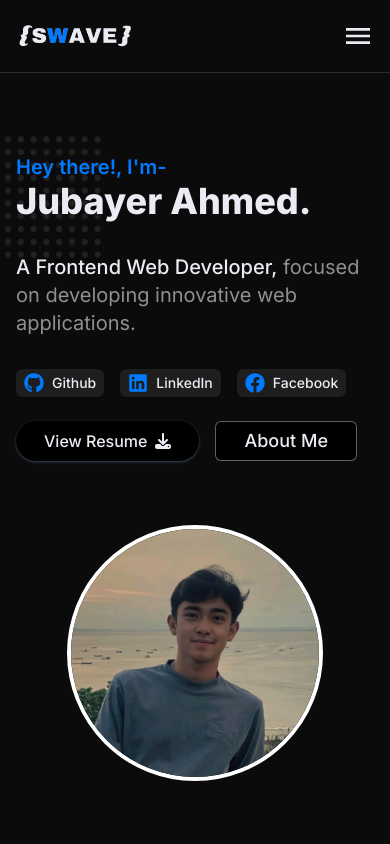
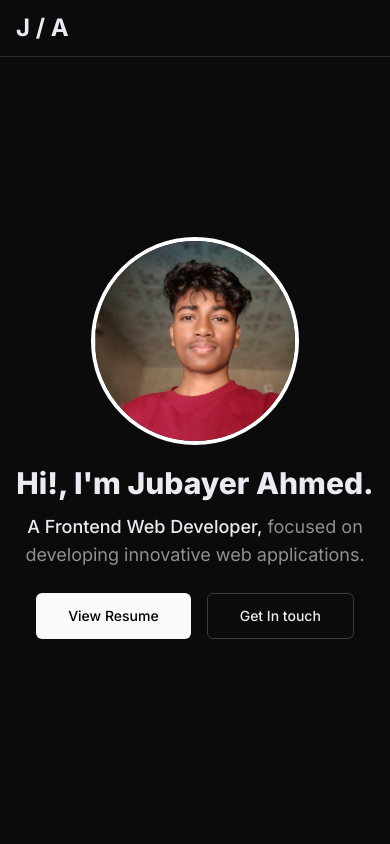
Before and after one commit to jubayerahmed46/react-portfolio, a React (Vite) app: page / in a window 390 px wide. Shown: the top 844 px of the page. Built offline with nearby package versions, Linux system fonts and the light colour scheme.

Commit message:
refector: changed hero section layout

```diff
--- /dev/null
+++ b/src/components/btns/PrimaryButton.jsx
@@ -0,0 +1,13 @@
+function PrimaryButton({ children, size = 1 }) {
+  return (
+    <button
+      className={`  ${
+        size === 1 ? "py-3 px-8" : "py-1 px-3"
+      } rounded-md text-black bg-[#FAFAFA] hover:bg-[#fafafaea]   my-6 text-sm flex justify-center gap-2 items-center font-medium shadow-gray-700 cursor-pointer  relative`}
+    >
+      {children}
+    </button>
+  );
+}
+
+export default PrimaryButton;
--- /dev/null
+++ b/src/components/btns/SecondaryButton.jsx
@@ -0,0 +1,13 @@
+function SecondaryButton({ children, size = 1 }) {
+  return (
+    <button
+      className={`  ${
+        size === 1 ? "py-3 px-8" : "py-1 px-3"
+      } rounded-md  border-1 border-white/20 hover:bg-[#fafafa1b]   my-6 text-sm flex justify-center gap-2 items-center font-medium shadow-gray-700 cursor-pointer  relative`}
+    >
+      {children}
+    </button>
+  );
+}
+
+export default SecondaryButton;
--- a/src/components/heading/Heading.jsx
+++ b/src/components/heading/Heading.jsx
@@ -1,5 +1,9 @@
 function Heading({ children }) {
-  return <h2 className=" text-2xl font-bold">{children}</h2>;
+  return (
+    <h2 className=" md:text-5xl text-2xl text-center font-bold mb-12">
+      {children}
+    </h2>
+  );
 }
 
 export default Heading;
--- a/src/components/home/Home.jsx
+++ b/src/components/home/Home.jsx
@@ -6,8 +6,8 @@ function Home() {
   return (
     <div>
       <Banner />
+      <Projects />
       <About />
-      <Projects />
       <Tech />
       <Contact />
     </div>
--- a/src/components/home/banner/Banner.jsx
+++ b/src/components/home/banner/Banner.jsx
@@ -2,24 +2,22 @@ import { FaGithub } from "react-icons/fa";
 import { FaLinkedin } from "react-icons/fa";
 import { FaFacebook } from "react-icons/fa";
 import { FaDownload } from "react-icons/fa6";
-import graphic from "../../../assets/graphic.svg";
 import myPic from "../../../assets/me.jpg";
 import { Link } from "react-router";
+import PrimaryButton from "../../btns/PrimaryButton";
+import SecondaryButton from "../../btns/SecondaryButton";
 
 function Banner() {
   const socialItems = [
     {
-      label: "Github",
       link: "https://github.com/jubayerahmed46",
       icon: <FaGithub />,
     },
     {
-      label: "LinkedIn",
       link: "/",
       icon: <FaLinkedin />,
     },
     {
-      label: "Facebook",
       link: "/",
       icon: <FaFacebook />,
     },
@@ -27,59 +25,33 @@ function Banner() {
 
   return (
     <div
-      className="flex lg:flex-row flex-col gap-10  lg:gap-16 xl:gap-36  items-center mt-20"
+      className=" flex flex-col items-center   text-center    h-[calc(100vh-250px)] justify-center"
       id="home"
     >
-      <div className="relative">
-        <img
-          src={graphic}
-          alt="Graphic"
-          className="absolute z-0 -top-5 -left-10 h-32   dark:contrast-75"
-        />
-
-        <h3 className="md:text-3xl text-xl text-[#007BFF] font-semibold z-10 relative">
-          Hey there!, I&apos;m-
-        </h3>
-        <h1 className="md:text-7xl text-4xl  font-extrabold z-10 relative">
-          Jubayer Ahmed.
+      <div className="grid  justify-center">
+        <div>
+          <img
+            src={myPic}
+            alt="my image"
+            className=" md:h-64 h-52 aspect-square  rounded-full border-white border-4 object-cover"
+          />
+        </div>
+      </div>
+      <div className="relative flex flex-col items-center">
+        <h1 className="md:text-6xl text-3xl  font-extrabold z-10 relative mt-5">
+          Hi!, I'm Jubayer Ahmed.
         </h1>
-        <p className="md:text-2xl text-xl my-8 lg:w-xl z-10 relative">
+        <p className="md:text-xl text-lg mx-auto mt-3 lg:w-xl z-10 relative">
           <span className="font-medium">A Frontend Web Developer,</span>{" "}
           <span className="dark-gray">
             focused on developing innovative web applications.
           </span>
         </p>
         <div className="w-auto">
-          <div className="flex gap-4 z-10 relative">
-            {socialItems.map((item) => (
-              <Link to={item.link} key={item.label}>
-                <button className="md:py-2 p-1 md:px-4 px-2 dark:bg-[#4141425d] hover:dark:bg-[#4141427d] cursor-pointer rounded-md md:text-base text-sm flex justify-center items-center gap-2 shadow">
-                  <span className="text-[#007BFF] text-xl">{item.icon}</span>
-                  <span className="font-medium">{item.label}</span>
-                </button>
-              </Link>
-            ))}
+          <div className="flex gap-4 ">
+            <PrimaryButton>View Resume</PrimaryButton>
+            <SecondaryButton>Get In touch</SecondaryButton>
           </div>
-          <div className="flex gap-4 ">
-            <button className=" py-2 px-7  rounded-full bg-black shadow-sm my-6 md:text-lg t flex justify-center gap-2 items-center font-medium shadow-gray-700 cursor-pointer z-10 relative">
-              View Resume{" "}
-              <span>
-                <FaDownload />
-              </span>
-            </button>
-            <button className=" py-1 px-7 rounded-md bg-black  text-lg my-6 border border-gray-400/60 font-medium shadow-gray-700 cursor-pointer z-10 relative">
-              About Me
-            </button>
-          </div>
-        </div>
-      </div>
-      <div className="grid  justify-center">
-        <div>
-          <img
-            src={myPic}
-            alt="my image"
-            className=" md:h-80 h-64 aspect-square  rounded-full border-white border-4 object-cover"
-          />
         </div>
       </div>
     </div>
@@ -87,3 +59,13 @@ function Banner() {
 }
 
 export default Banner;
+
+//           <div className="flex gap-4 justify-center mt-2 z-10 relative">
+// {socialItems.map((item) => (
+//   <Link to={item.link} key={item.label}>
+//     <button className="p-1  px-2  cursor-pointer  md:text-base text-sm  gap-2 shadow">
+//       <span className="text-[#007BFF] text-xl">{item.icon}</span>
+//     </button>
+//   </Link>
+// ))}
+// </div>
--- a/src/components/home/projects/Projects.jsx
+++ b/src/components/home/projects/Projects.jsx
@@ -6,10 +6,10 @@ function Projects() {
   return (
     <div className="mt-24" id="projects">
       <div>
-        <Heading>All Creative Works</Heading>
-        <p className="text-lg dark-gray">
-          Here's some of my projects that I have worked on.
-        </p>
+        <Heading>
+          A small selection of{" "}
+          <span className="text-[#007BFF]">recent projects</span>
+        </Heading>
       </div>
       <div className="grid lg:grid-cols-3 md:grid-cols-2  gap-4 mt-7">
         {projects.map((proj) => (
--- a/src/components/navBar/Nav.jsx
+++ b/src/components/navBar/Nav.jsx
@@ -1,12 +1,6 @@
-import { useState, useRef, useEffect } from "react";
-import { motion, AnimatePresence } from "framer-motion";
-import darkLogo from "../../assets/dark-logo.png";
-import lightLogo from "../../assets/light-logo.png";
 import { Link, useLocation } from "react-router";
 
 function Nav() {
-  const [openDropDown, setOpenDropDown] = useState(false);
-  const menuRef = useRef(null);
   const location = useLocation();
 
   const links = [
@@ -21,33 +15,13 @@ function Nav() {
     { label: "Contact", id: "93287499784", path: "contact" },
   ];
 
-  // Close dropdown on outside click
-  useEffect(() => {
-    function handleClickOutside(event) {
-      if (menuRef.current && !menuRef.current.contains(event.target)) {
-        setOpenDropDown(false);
-      }
-    }
-    document.addEventListener("mousedown", handleClickOutside);
-    return () => document.removeEventListener("mousedown", handleClickOutside);
-  }, []);
-
-  // Close dropdown when navigating to a new page
-  useEffect(() => {
-    setOpenDropDown(false);
-  }, []);
-
   return (
-    <nav className="py-5 dark:border-b dark:border-b-gray-600/50 mb-8  sticky top-0 dark:bg-[#0B0B0B] z-50 max-w-7xl mx-auto sm:px-4 px-4 md:px-6 lg:px-14">
+    <nav className="py-3 dark:border-b dark:border-b-gray-600/50   sticky top-0 dark:bg-[#0B0B0B] z-50 max-w-7xl mx-auto sm:px-4 px-4 md:px-6 lg:px-14  mb-24">
       <div className="flex justify-between items-center relative ">
         {/* Brand Logo */}
         <div>
           <Link to={"/"}>
-            <img
-              src={true ? darkLogo : lightLogo}
-              className="md:h-9 h-7 cursor-pointer"
-              alt="brand logo"
-            />
+            <h2 className="font-bold text-2xl">J / A</h2>
           </Link>
         </div>
 
@@ -61,78 +35,13 @@ function Nav() {
                   location.pathname.includes("projects") ? "/" : `#${link.path}`
                 }
               >
-                <li className="py-2 px-4 hover:dark:bg-[#4141425d] active:dark:bg-[#414142ce] font-semibold cursor-pointer rounded-md text-base">
+                <li className="py-2 px-4 hover:opacity-70 cursor-pointer  text-base">
                   {link.label}
                 </li>
               </a>
             ))}
           </ul>
         </div>
-
-        {/* Mobile Menu Toggle Button */}
-        <label className="btn-circle swap swap-rotate md:hidden z-50">
-          <input
-            type="checkbox"
-            checked={openDropDown}
-            onChange={(e) => setOpenDropDown(e.target.checked)}
-          />
-
-          {/* Hamburger Icon */}
-          <svg
-            className="swap-off fill-current"
-            xmlns="http://www.w3.org/2000/svg"
-            width="32"
-            height="32"
-            viewBox="0 0 512 512"
-          >
-            <path d="M64,384H448V341.33H64Zm0-106.67H448V234.67H64ZM64,128v42.67H448V128Z" />
-          </svg>
-
-          {/* Close Icon */}
-          <svg
-            className="swap-on fill-current"
-            xmlns="http://www.w3.org/2000/svg"
-            width="32"
-            height="32"
-            viewBox="0 0 512 512"
-          >
-            <polygon points="400 145.49 366.51 112 256 222.51 145.49 112 112 145.49 222.51 256 112 366.51 145.49 400 256 289.49 366.51 400 400 366.51 289.49 256 400 145.49" />
-          </svg>
-        </label>
-
-        {/* Mobile Dropdown Menu with Smooth Animation */}
-        <AnimatePresence>
-          {openDropDown && (
-            <motion.div
-              ref={menuRef}
-              initial={{ opacity: 0, y: -20 }}
-              animate={{ opacity: 1, y: 0 }}
-              exit={{ opacity: 0, y: -20 }}
-              transition={{ duration: 0.3 }}
-              className="absolute top-0 left-0 w-full bg-black/90 backdrop-blur-md shadow-md mt-10 z-40 rounded-lg"
-            >
-              <ul className="flex flex-col py-4">
-                {links.map((link) => (
-                  <a
-                    key={link.id}
-                    href={
-                      location.pathname.includes("projects")
-                        ? "/"
-                        : `#${link.path}`
-                    }
-                  >
-                    <li
-                      className="py-4 px-4 hover:dark:bg-[#4141425d] active:dark:bg-[#414142ce] font-semibold cursor-pointer rounded-md text-base"
-                      onClick={() => setOpenDropDown(false)}
-                    >
-                      {link.label}
-                    </li>
-                  </a>
-                ))}
-              </ul>
-            </motion.div>
-          )}
-        </AnimatePresence>
       </div>
     </nav>
   );
```
Also changed, not shown: src/assets/me.jpg.
